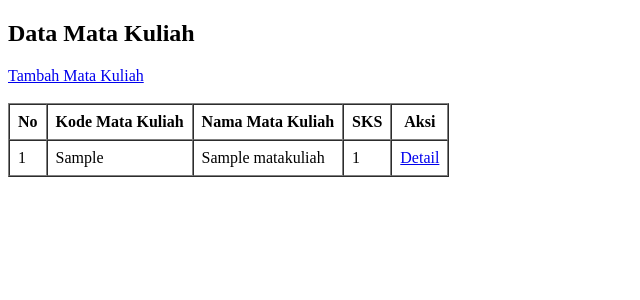
After one commit to EmiNurK/SubmissionProjectLaravel, a Laravel app: page /matakuliah in a window 1280 px wide. The commit adds this page. Shown: the top 300 px of the page, without its empty margins (0-640 px from the left). Run offline with Laravel 12, Linux system fonts and the light colour scheme; tables that the repository leaves empty hold one stand-in row (values such as "Sample post"); parts of the project's set-up code (start-up, migrations or seed data) failed here and were passed over.

Commit message:
Menyelesaikan Jurusan dan Matakuliah

```diff
--- /dev/null
+++ b/praktikum-mvc/app/Http/Controllers/MatakuliahController.php
@@ -0,0 +1,57 @@
+<?php
+
+namespace App\Http\Controllers;
+
+use App\Models\Matakuliah;
+use Illuminate\Http\Request;
+
+
+class MatakuliahController extends Controller
+{
+    // Menampilkan seluruh data mata kuliah
+    public function index()
+    {
+        $matakuliah = Matakuliah::all();
+
+        return view('matakuliah.index', compact('matakuliah'));
+    }
+
+    // Menampilkan form tambah mata kuliah
+    public function create()
+    {
+        return view('matakuliah.create');
+    }
+
+    // Menyimpan data mata kuliah
+    public function store(Request $request)
+    {
+        $request->validate([
+            'kode_matakuliah' => 'required|max:20|unique:matakuliah,kode_matakuliah',
+            'nama_matakuliah' => 'required|max:100',
+            'sks' => 'required|integer|min:1|max:6',
+        ], [
+            'kode_matakuliah.required' => 'Kode mata kuliah wajib diisi.',
+            'kode_matakuliah.unique' => 'Kode mata kuliah sudah digunakan.',
+            'kode_matakuliah.max' => 'Kode mata kuliah maksimal 20 karakter.',
+            'nama_matakuliah.required' => 'Nama mata kuliah wajib diisi.',
+            'sks.required' => 'Jumlah SKS wajib diisi.',
+            'sks.integer' => 'Jumlah SKS harus berupa angka.',
+            'sks.min' => 'Jumlah SKS minimal 1.',
+            'sks.max' => 'Jumlah SKS maksimal 6.',
+        ]);
+
+        Matakuliah::create($request->all());
+
+        return redirect('/matakuliah')
+            ->with('success', 'Data mata kuliah berhasil ditambahkan.');
+    }
+
+    // Menampilkan detail mata kuliah berdasarkan ID
+    public function show($id)
+    {
+        $matakuliah = Matakuliah::findOrFail($id);
+
+        return view('matakuliah.show', compact('matakuliah'));
+    }
+    //
+}
--- /dev/null
+++ b/praktikum-mvc/app/Models/Matakuliah.php
@@ -0,0 +1,16 @@
+<?php
+
+namespace App\Models;
+
+use Illuminate\Database\Eloquent\Model;
+
+class Matakuliah extends Model
+{
+    protected $table = 'matakuliah';
+
+    protected $fillable = [
+        'kode_matakuliah',
+        'nama_matakuliah',
+        'sks',
+    ];
+}
--- /dev/null
+++ b/praktikum-mvc/resources/views/matakuliah/index.blade.php
@@ -0,0 +1,49 @@
+<!DOCTYPE html>
+
+<html> <head>     <title>Data Mata Kuliah</title> </head> <body>
+
+
+<h2>Data Mata Kuliah</h2>
+
+@if (session('success'))
+    <p>{{ session('success') }}</p>
+@endif
+
+<a href="{{ route('matakuliah.create') }}">Tambah Mata Kuliah</a>
+
+<br><br>
+
+<table border="1" cellpadding="8" cellspacing="0">
+    <thead>
+        <tr>
+            <th>No</th>
+            <th>Kode Mata Kuliah</th>
+            <th>Nama Mata Kuliah</th>
+            <th>SKS</th>
+            <th>Aksi</th>
+        </tr>
+    </thead>
+
+    <tbody>
+        @forelse ($matakuliah as $index => $mk)
+            <tr>
+                <td>{{ $index + 1 }}</td>
+                <td>{{ $mk->kode_matakuliah }}</td>
+                <td>{{ $mk->nama_matakuliah }}</td>
+                <td>{{ $mk->sks }}</td>
+                <td>
+                    <a href="{{ route('matakuliah.show', $mk->id) }}">
+                        Detail
+                    </a>
+                </td>
+            </tr>
+        @empty
+            <tr>
+                <td colspan="5">Belum ada data mata kuliah.</td>
+            </tr>
+        @endforelse
+    </tbody>
+</table>
+
+
+</body> </html>
--- a/praktikum-mvc/routes/web.php
+++ b/praktikum-mvc/routes/web.php
@@ -3,6 +3,7 @@
 use Illuminate\Support\Facades\Route;
 use App\Http\Controllers\MahasiswaController;
 use App\Http\Controllers\JurusanController;
+use App\Http\Controllers\MatakuliahController;
 
 Route::get('/', function () {
     return view('welcome');
@@ -99,5 +100,23 @@ Route::get('/produk/{id}', [ProdukController::class, 'show'])
 
     Route::get('/jurusan', [JurusanController::class, 'index'])
     ->name('jurusan.index');
+    Route::get('/jurusan/create', [JurusanController::class, 'create'])
+    ->name('jurusan.create');
+
+    Route::post('/jurusan', [JurusanController::class, 'store'])
+    ->name('jurusan.store');
+
     Route::get('/jurusan/{id}', [JurusanController::class, 'show'])
     ->name('jurusan.show');
+
+    Route::get('/matakuliah', [MatakuliahController::class, 'index'])
+    ->name('matakuliah.index');
+
+Route::get('/matakuliah/create', [MatakuliahController::class, 'create'])
+    ->name('matakuliah.create');
+
+Route::post('/matakuliah', [MatakuliahController::class, 'store'])
+    ->name('matakuliah.store');
+
+Route::get('/matakuliah/{id}', [MatakuliahController::class, 'show'])
+    ->name('matakuliah.show');
```
Also changed, not shown: praktikum-mvc/app/Http/Controllers/JurusanController.php (+17 -0 lines), praktikum-mvc/resources/views/jurusan/create.blade.php (added, +43 -0 lines), praktikum-mvc/resources/views/jurusan/index.blade.php (+7 -0 lines), praktikum-mvc/resources/views/matakuliah/create.blade.php (added, +44 -0 lines), praktikum-mvc/resources/views/matakuliah/show.blade.php (added, +37 -0 lines), praktikum-mvc/database/migrations/2026_11_17_084713_create_matakuliah_table.php (added).
